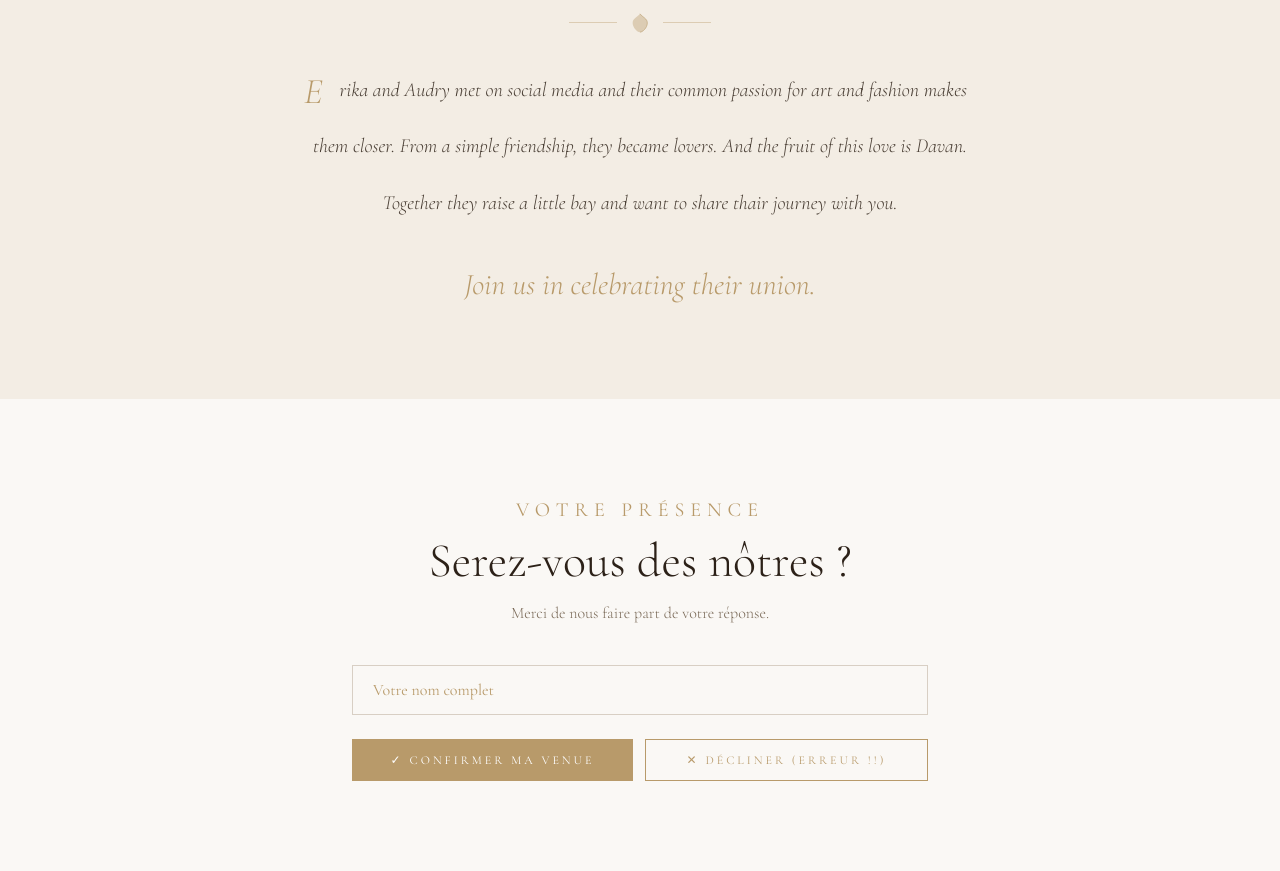
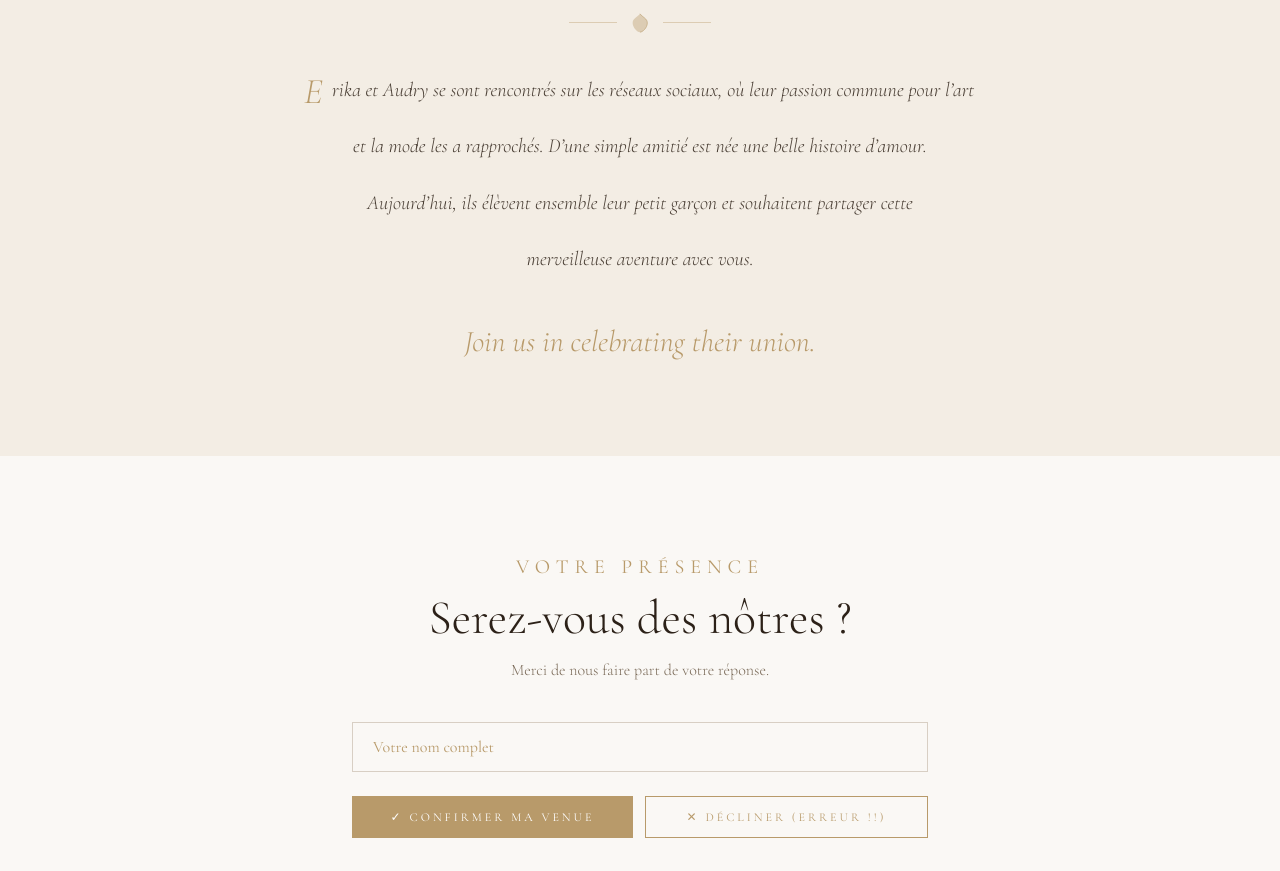
Before and after one commit to brayann-Ouandji/invitation-mariage, a Next.js app: page / in a window 1280 px wide. Shown: the part 2040-2911 px from the top of the page. Built offline with nearby package versions, Linux system fonts and the light colour scheme; no server answers; the database is empty.

Commit message:
traduction en francais

```diff
--- a/app/page.tsx
+++ b/app/page.tsx
@@ -28,9 +28,10 @@ function useCountdown(target: Date): TimeLeft {
 }
 
 const storyParagraphs = [
-  "Erika and Audry met on social media and their common passion for art and fashion makes",
-  "them closer. From a simple friendship, they became lovers. And the fruit of this love is Davan.",
-  "Together they raise a little bay and want to share thair journey with you.",];
+  "Erika et Audry se sont rencontrés sur les réseaux sociaux, où leur passion commune pour l’art",
+  "et la mode les a rapprochés. D’une simple amitié est née une belle histoire d’amour.",
+  "Aujourd’hui, ils élèvent ensemble leur petit garçon et souhaitent partager cette",
+  "merveilleuse aventure avec vous.",];
 
   // ─── RSVP Section ─────────────────────────────────────
 function RSVPSection() {
```
